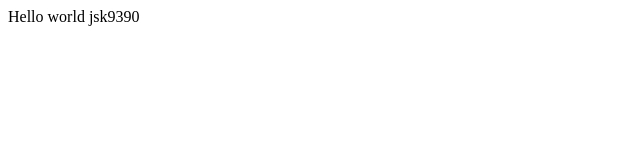
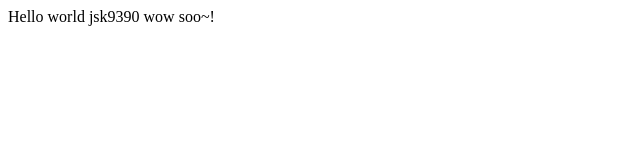
Before and after one commit to jsk9390/opentutorials-jsk9390, a plain HTML site: page index.html in a window 1280 px wide. Shown: the full height of the page, 0-640 px from the left. Drawn offline with Linux system fonts and the light colour scheme.

Commit message:
Update index.html

```diff
--- a/index.html
+++ b/index.html
@@ -20,5 +20,6 @@
 
     <body>
         Hello world jsk9390
+        wow soo~!
     </body>
 </html>
```
